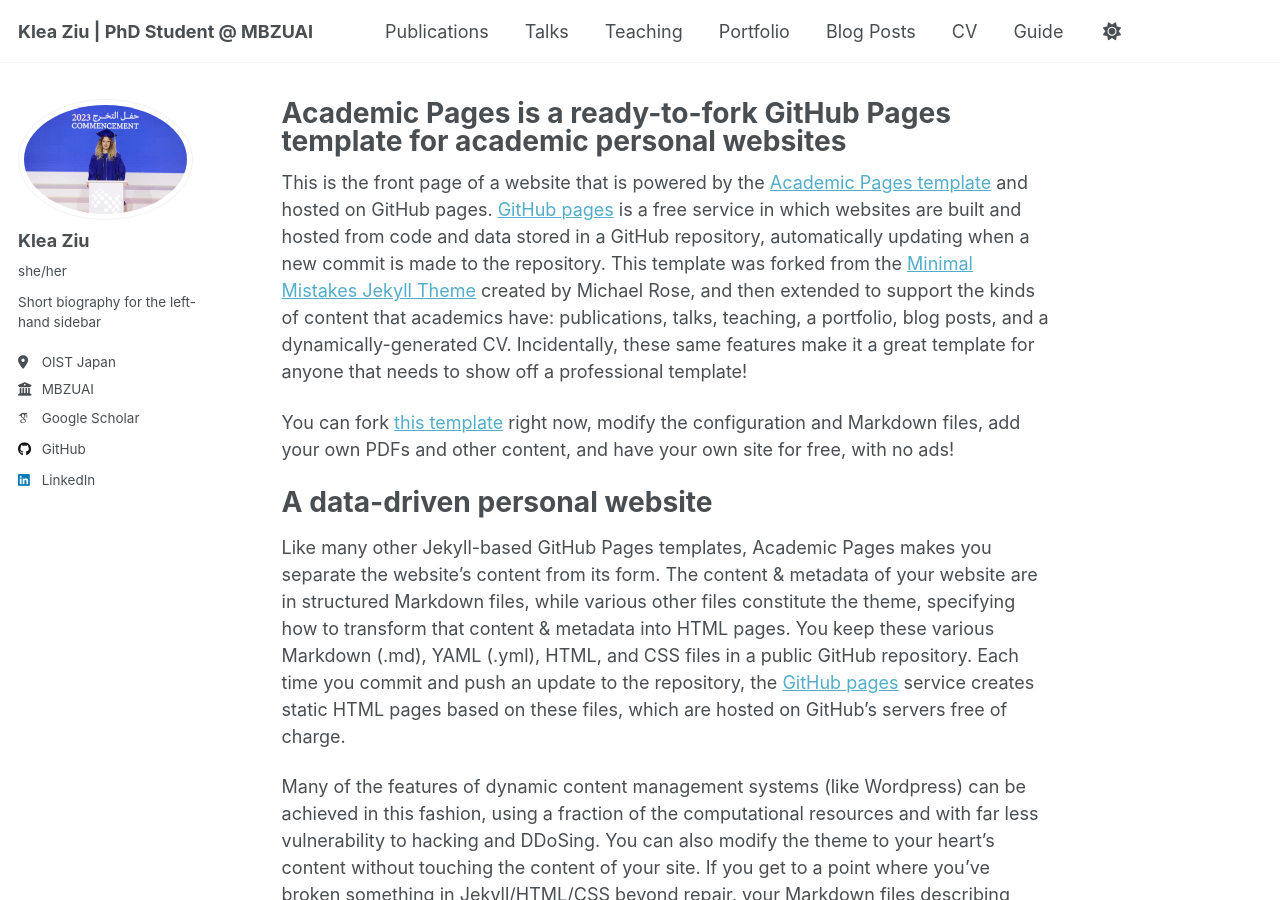
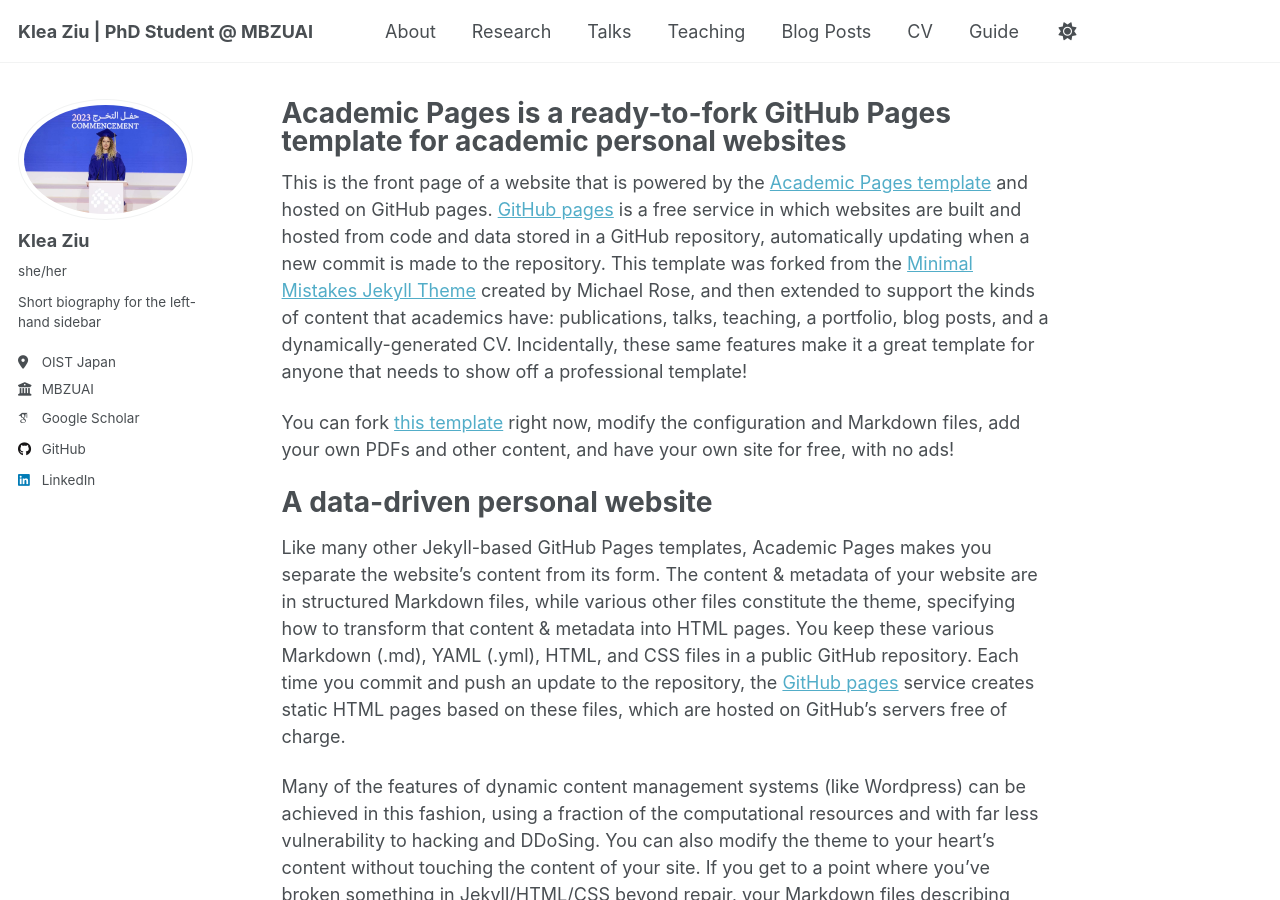
Before and after one commit to klea-ziu/klea-ziu.github.io, a Jekyll site: the page built from _pages/about.md, in a window 1280 px wide and 900 px high. Built offline with Jekyll 4.4.1, drawn with Linux system fonts in a browser that asks for light colours; some web fonts are replaced; a script that is not in the unit is left out.

Commit message:
Update navigation.yml

```diff
--- a/_data/navigation.yml
+++ b/_data/navigation.yml
@@ -8,7 +8,10 @@
 #      Markdown formatted page while the second is generated using JSON.
 
 main:
-  - title: "Publications"
+  - title: "About"
+    url: /intro/
+
+  - title: "Research"
     url: /publications/
 
   - title: "Talks"
@@ -17,8 +20,8 @@ main:
   - title: "Teaching"
     url: /teaching/
 
-  - title: "Portfolio"
-    url: /portfolio/
+  # - title: "Portfolio"
+  #   url: /portfolio/
 
   - title: "Blog Posts"
     url: /year-archive/
```
